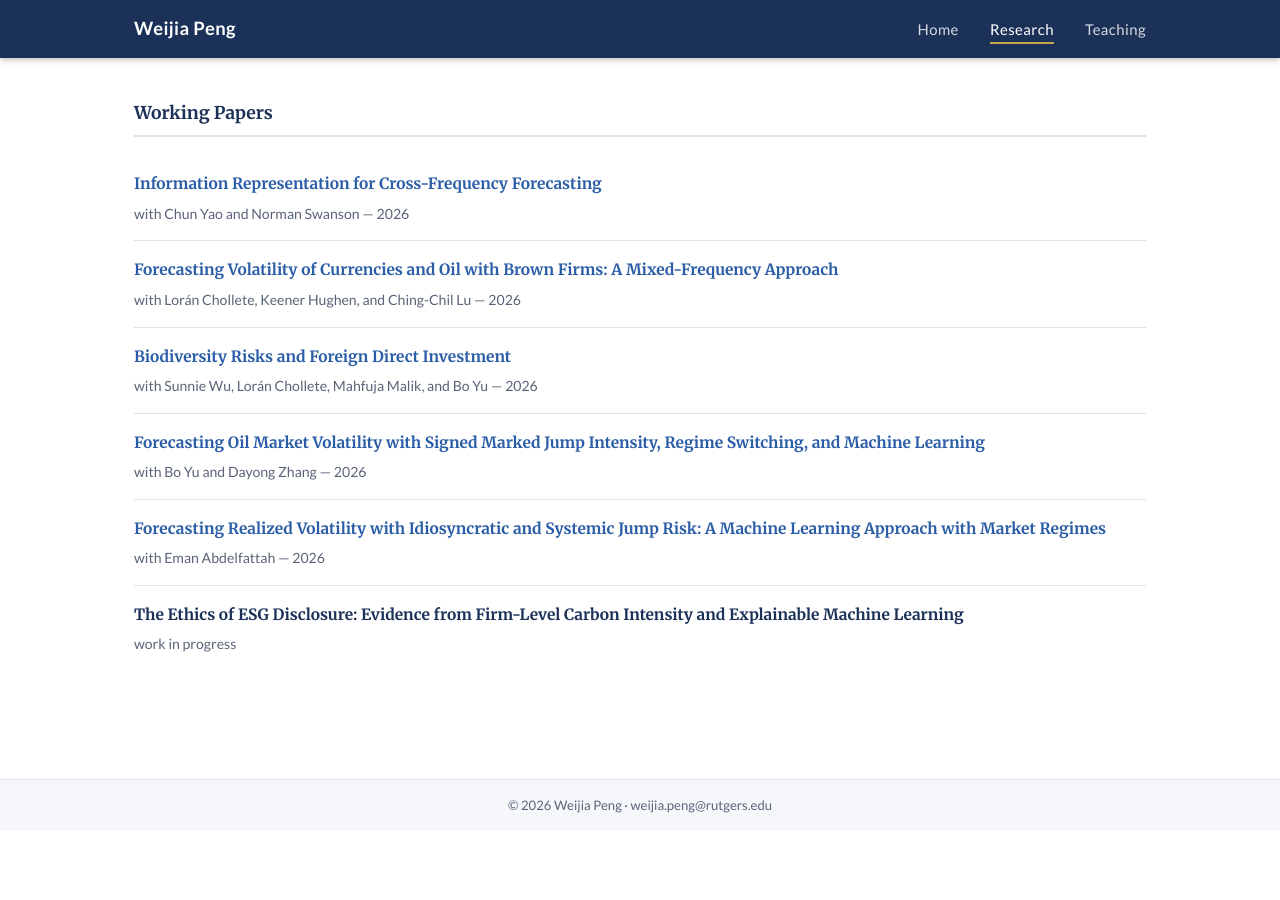
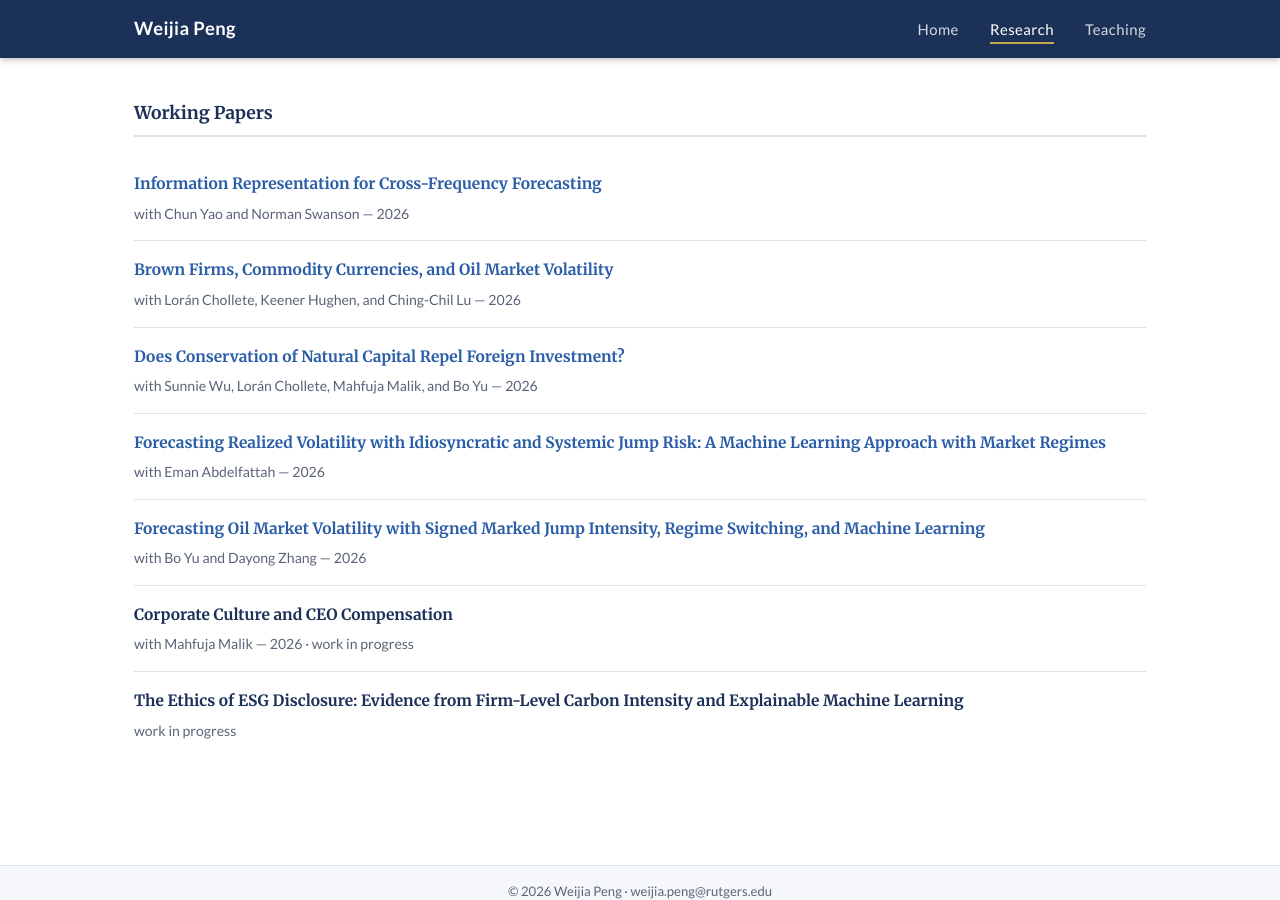
Before and after one commit to weijiap/weijiap.github.io, a Jekyll site: the page built from research.html, in a window 1280 px wide and 900 px high, scrolled down 987 px. Built offline with Jekyll 4.4.1, drawn with Linux system fonts in a browser that asks for light colours; before the commit the page ends 1818 px from its top, so only the background shows below that.

Commit message:
Research: update working paper titles, links, and add Corporate Culture paper

```diff
--- a/research.html
+++ b/research.html
@@ -120,7 +120,7 @@ permalink: /research/
 
       <li class="paper-item">
         <p class="paper-title">
-          <a href="https://www.dropbox.com/scl/fi/gk6b5jig53789u2w9rwhz/frequency-6-9-2025.pdf?rlkey=tt10y1ukw6abvwc4ykowkq207&st=dqhx0e8m&dl=0" target="_blank" rel="noopener">
+          <a href="https://www.dropbox.com/scl/fi/jsmwgcv8d337l1bh731rd/frequency-6-2-2026.pdf?rlkey=ahknuocly3h4l8zvh4roefcoq&st=z1u5nn78&dl=0" target="_blank" rel="noopener">
             Information Representation for Cross-Frequency Forecasting
           </a>
         </p>
@@ -129,8 +129,8 @@ permalink: /research/
 
       <li class="paper-item">
         <p class="paper-title">
-          <a href="https://www.dropbox.com/scl/fi/wv94le5570cb8q4d53qyg/International_Green.pdf?rlkey=isahmw7wzird3457g1mfue8zb&st=p8t0hgt4&dl=0" target="_blank" rel="noopener">
-            Forecasting Volatility of Currencies and Oil with Brown Firms: A Mixed-Frequency Approach
+          <a href="https://www.dropbox.com/scl/fi/ttlyj5rkgh5n1fa57af88/International_Greenv6_.pdf?rlkey=ykuku8wh19mt9jr5afzwt35q6&st=k4os5lgd&dl=0" target="_blank" rel="noopener">
+            Brown Firms, Commodity Currencies, and Oil Market Volatility
           </a>
         </p>
         <p class="paper-meta">with Lorán Chollete, Keener Hughen, and Ching-Chil Lu &mdash; 2026</p>
@@ -138,8 +138,8 @@ permalink: /research/
 
       <li class="paper-item">
         <p class="paper-title">
-          <a href="https://www.dropbox.com/scl/fi/ywrbkegdaegfzsfm7y4d9/BiodiversityInternational.pdf?rlkey=ysmq4p5c122k4d9x2o3gn090j&st=y34jtqrg&dl=0" target="_blank" rel="noopener">
-            Biodiversity Risks and Foreign Direct Investment
+          <a href="https://www.dropbox.com/scl/fi/xf4gt03h3a9j3aknhwul2/BiodiversityInternational-1.pdf?rlkey=fv5h5piumedtouck7nbkzs3ds&st=e0t6zr8a&dl=0" target="_blank" rel="noopener">
+            Does Conservation of Natural Capital Repel Foreign Investment?
           </a>
         </p>
         <p class="paper-meta">with Sunnie Wu, Lorán Chollete, Mahfuja Malik, and Bo Yu &mdash; 2026</p>
@@ -147,7 +147,16 @@ permalink: /research/
 
       <li class="paper-item">
         <p class="paper-title">
-          <a href="https://www.dropbox.com/scl/fi/pqwx74zxjwkf5ezjmwyvv/Jump_Risk.pdf?rlkey=ezctmtm64qagp25b65ihxekot&st=5274md75&dl=0" target="_blank" rel="noopener">
+          <a href="https://www.dropbox.com/scl/fi/l90jhbsrh5a0ccwfu8exo/Jump_Risk.pdf?rlkey=29o6fcdx059ji099bvwrm575h&st=wp75n2jw&dl=0" target="_blank" rel="noopener">
+            Forecasting Realized Volatility with Idiosyncratic and Systemic Jump Risk: A Machine Learning Approach with Market Regimes
+          </a>
+        </p>
+        <p class="paper-meta">with Eman Abdelfattah &mdash; 2026</p>
+      </li>
+
+      <li class="paper-item">
+        <p class="paper-title">
+          <a href="https://www.dropbox.com/scl/fi/o0j2e1bdr38sxubv8otyi/HAR-JI-2.pdf?rlkey=dhfu3d5uublpcofapgmm3ozbz&st=koedic5a&dl=0" target="_blank" rel="noopener">
             Forecasting Oil Market Volatility with Signed Marked Jump Intensity, Regime Switching, and Machine Learning
           </a>
         </p>
@@ -156,11 +165,9 @@ permalink: /research/
 
       <li class="paper-item">
         <p class="paper-title">
-          <a href="https://www.dropbox.com/scl/fi/pqwx74zxjwkf5ezjmwyvv/Jump_Risk.pdf?rlkey=ezctmtm64qagp25b65ihxekot&st=wvx4hjv6&dl=0" target="_blank" rel="noopener">
-            Forecasting Realized Volatility with Idiosyncratic and Systemic Jump Risk: A Machine Learning Approach with Market Regimes
-          </a>
+          Corporate Culture and CEO Compensation
         </p>
-        <p class="paper-meta">with Eman Abdelfattah &mdash; 2026</p>
+        <p class="paper-meta">with Mahfuja Malik &mdash; 2026 &middot; work in progress</p>
       </li>
 
       <li class="paper-item">
```
